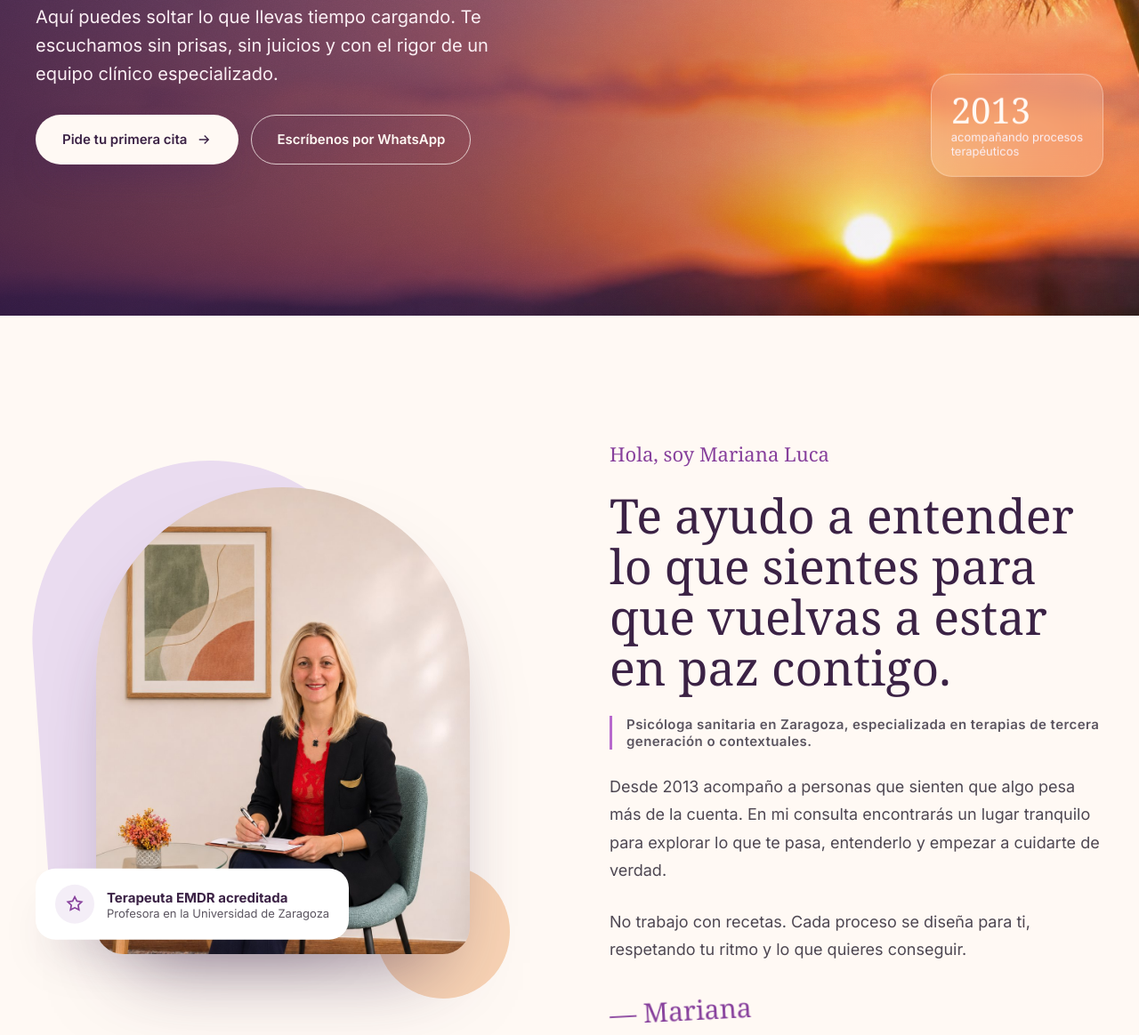
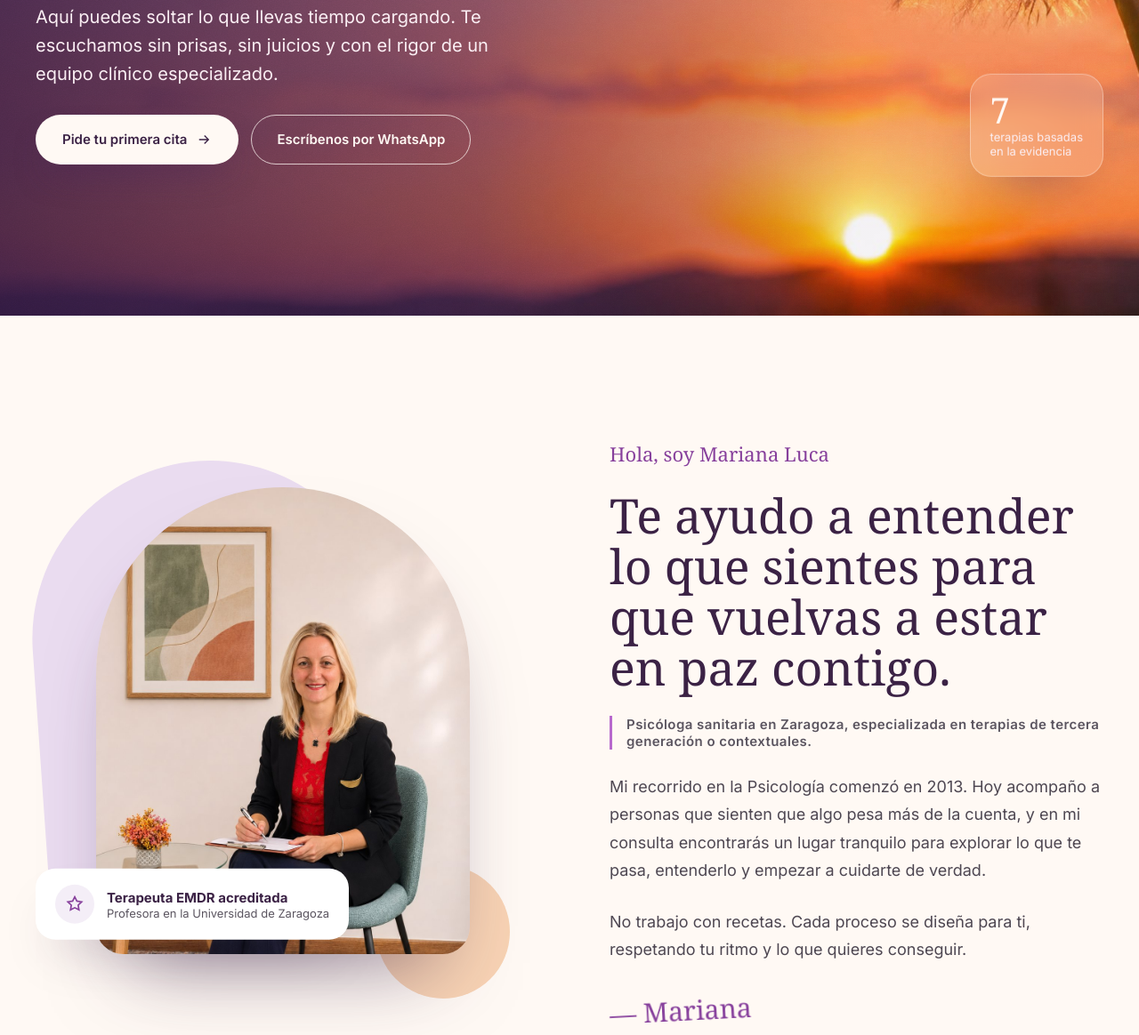
Before and after one commit to AlejandroVera/luca-psicologia-propuesta, a plain HTML site: page index.html in a window 1280 px wide. Shown: the part 796-1960 px from the top of the page at 89% size. Drawn offline with Linux system fonts and the light colour scheme; a web font is replaced by a local one.

Commit message:
Matiz sobre 2013: recorrido en Psicología, no práctica clínica
Co-Authored-By: Claude Opus 5.5 <noreply@anthropic.com>
Claude-Session: https://claude.ai/code/session_01W1d2B5enVoEGavHzmPtuzF

```diff
--- a/index.html
+++ b/index.html
@@ -89,8 +89,8 @@ a{color:#3B2245;text-decoration:none}a:hover{color:#87409C}
         </div>
         <div style="position:relative;min-height:560px;align-self:stretch">
           <div class="glass floaty" style="position:absolute;right:0;bottom:150px;border-radius:24px;padding:20px 22px;color:#FFF9F4;display:flex;flex-direction:column;gap:2px;box-shadow:0 30px 60px -30px rgba(67,37,90,0.5)">
-            <span class="pt" style="font-size:40px;line-height:1">2013</span>
-            <span style="font-size:13px;color:#FBEFF4">acompañando procesos<br>terapéuticos</span>
+            <span class="pt" style="font-size:40px;line-height:1">7</span>
+            <span style="font-size:13px;color:#FBEFF4">terapias basadas<br>en la evidencia</span>
           </div>
         </div>
       </div>
@@ -114,7 +114,7 @@ a{color:#3B2245;text-decoration:none}a:hover{color:#87409C}
       <span class="pt" style="font-size:22px;color:#87409C">Hola, soy Mariana Luca</span>
       <h2 class="pt" style="margin:0;font-size:clamp(38px,4.2vw,60px);line-height:1.06">Te ayudo a entender lo que sientes para que vuelvas a estar en paz contigo.</h2>
       <p style="margin:0;font-size:15px;font-weight:600;letter-spacing:0.03em;color:#5B5560;padding-left:16px;border-left:3px solid #B869CD">Psicóloga sanitaria en Zaragoza, especializada en terapias de tercera generación o contextuales.</p>
-      <p style="margin:0;font-size:18px;line-height:1.75;color:#4E4752">Desde 2013 acompaño a personas que sienten que algo pesa más de la cuenta. En mi consulta encontrarás un lugar tranquilo para explorar lo que te pasa, entenderlo y empezar a cuidarte de verdad.</p>
+      <p style="margin:0;font-size:18px;line-height:1.75;color:#4E4752">Mi recorrido en la Psicología comenzó en 2013. Hoy acompaño a personas que sienten que algo pesa más de la cuenta, y en mi consulta encontrarás un lugar tranquilo para explorar lo que te pasa, entenderlo y empezar a cuidarte de verdad.</p>
       <p style="margin:0;font-size:18px;line-height:1.75;color:#4E4752">No trabajo con recetas. Cada proceso se diseña para ti, respetando tu ritmo y lo que quieres conseguir.</p>
       <span class="pt" style="font-size:30px;color:#87409C;transform:rotate(-3deg);align-self:flex-start;margin-top:6px">— Mariana</span>
     </div>
@@ -149,7 +149,7 @@ a{color:#3B2245;text-decoration:none}a:hover{color:#87409C}
           <span style="width:84px;height:84px;border-radius:50%;background:linear-gradient(160deg,#FBE2CC,#F6C6A4);border:4px solid #FFFFFF;margin-left:-18px;display:flex;align-items:center;justify-content:center;color:#3B2245" class="pt">JM</span>
         </div>
         <div style="display:grid;grid-template-columns:repeat(2,minmax(0,1fr));gap:24px">
-          <div style="display:flex;flex-direction:column;gap:4px"><span class="pt" style="font-size:44px;color:#87409C;line-height:1">2013</span><span style="font-size:14px;color:#5B5560">acompañando procesos terapéuticos</span></div>
+          <div style="display:flex;flex-direction:column;gap:4px"><span class="pt" style="font-size:44px;color:#87409C;line-height:1">7</span><span style="font-size:14px;color:#5B5560">terapias basadas en la evidencia</span></div>
           <div style="display:flex;flex-direction:column;gap:4px"><span class="pt" style="font-size:44px;color:#87409C;line-height:1">1</span><span style="font-size:14px;color:#5B5560">mismo marco clínico compartido</span></div>
         </div>
         <p class="pt" style="margin:0;font-size:22px;line-height:1.35;padding-top:24px;border-top:1px solid #EFE4F1">Cada profesional aporta su especialidad. La dirección clínica garantiza la calidad y la continuidad de tu proceso.</p>
```
